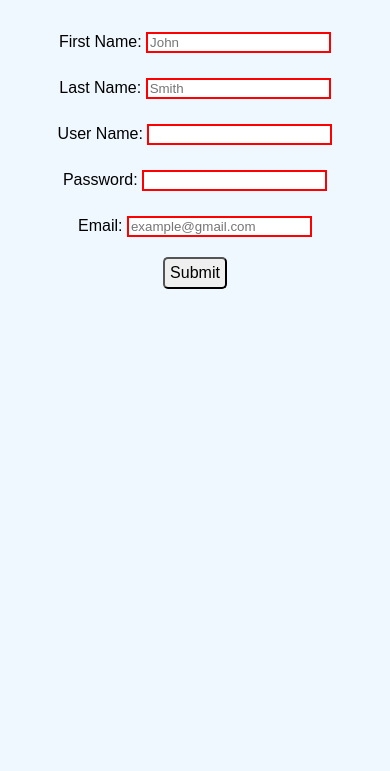
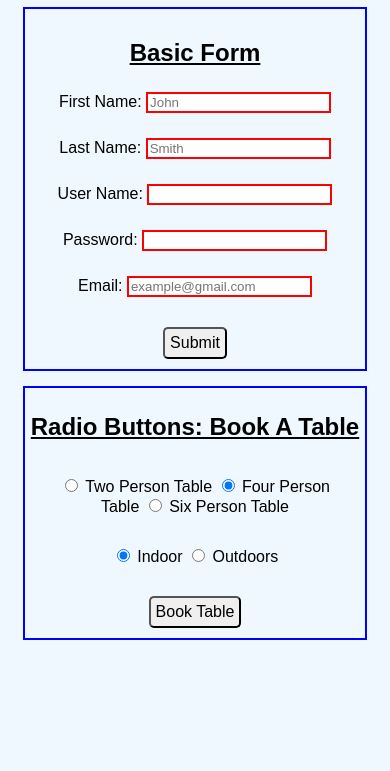
Before and after one commit to joshm-codes/HTML-Forms-Practice, a plain HTML site: page index.html in a window 390 px wide. Shown: the part 73-844 px from the top of the page. Drawn offline with Linux system fonts and the light colour scheme.

Commit message:
Added table booking form with radio button inputs and labels for mobile and touch users to practice page

```diff
--- a/index.html
+++ b/index.html
@@ -9,7 +9,9 @@
 </head>
 <body>
     <h1>Practicing HTML Forms</h1>
+    <div id="firstForm">
     <form>
+        <h2>Basic Form</h2>
         <div>
             <label for="firstname">First Name:</label>
             <input type="text" id="firstname" name="firstname" required placeholder="John">
@@ -31,8 +33,37 @@
             <input type="email" id="user-email" name="user-email" required minlength="3" placeholder="example@gmail.com" >
         </div>
         <button type="submit">Submit</button>
+
     </form>
+    </div>
 
+   <div id="secondForm">
+
+    <h2>Radio Buttons: Book A Table</h2>
+        <form method="POST">
+            <fieldset id="size">
+                <label>
+                    <input type="radio" value="2" name="size"> Two Person Table
+                </label>
+                <label>
+                    <input type="radio" value="4" name="size" checked> Four Person Table
+                </label>
+                <label>
+                    <input type="radio" value="6" name="size"> Six Person Table
+                </label>
+            </fieldset>
+            <fieldset id="location">
+                <label>
+                    <input type="radio" value="indoors" name="location" checked> Indoor
+                </label>
+                <label>
+                    <input type="radio" value="outdoors" name="location"> Outdoors
+                </label>
+            </fieldset>
+            <button type="submit">Book Table</button>
+        </form>
+
+   </div>
 
 </body>
 </html>
--- a/styles.css
+++ b/styles.css
@@ -1,8 +1,13 @@
 body{
     background-color: aliceblue;
 }
-h1{
+
+h1,h2{
     text-align: center;
+    text-decoration: underline;
+}
+#firstForm,#secondForm{
+    border: 2px solid blue;
 }
 form{
     text-align: center;
@@ -17,6 +22,7 @@ button{
     font: 1em sans-serif;
     padding: 5px;
     border-radius: 5px;
+    margin-top: 10px;
     transition: transform 0.2s ease;
 }
 button:hover{
@@ -30,3 +36,9 @@ input:invalid{
 input:valid {
     border: 2px solid green;
 }
+
+#size,#location{
+    border: none;
+    padding: 10px;
+    margin-bottom: 10px;
+}
```
